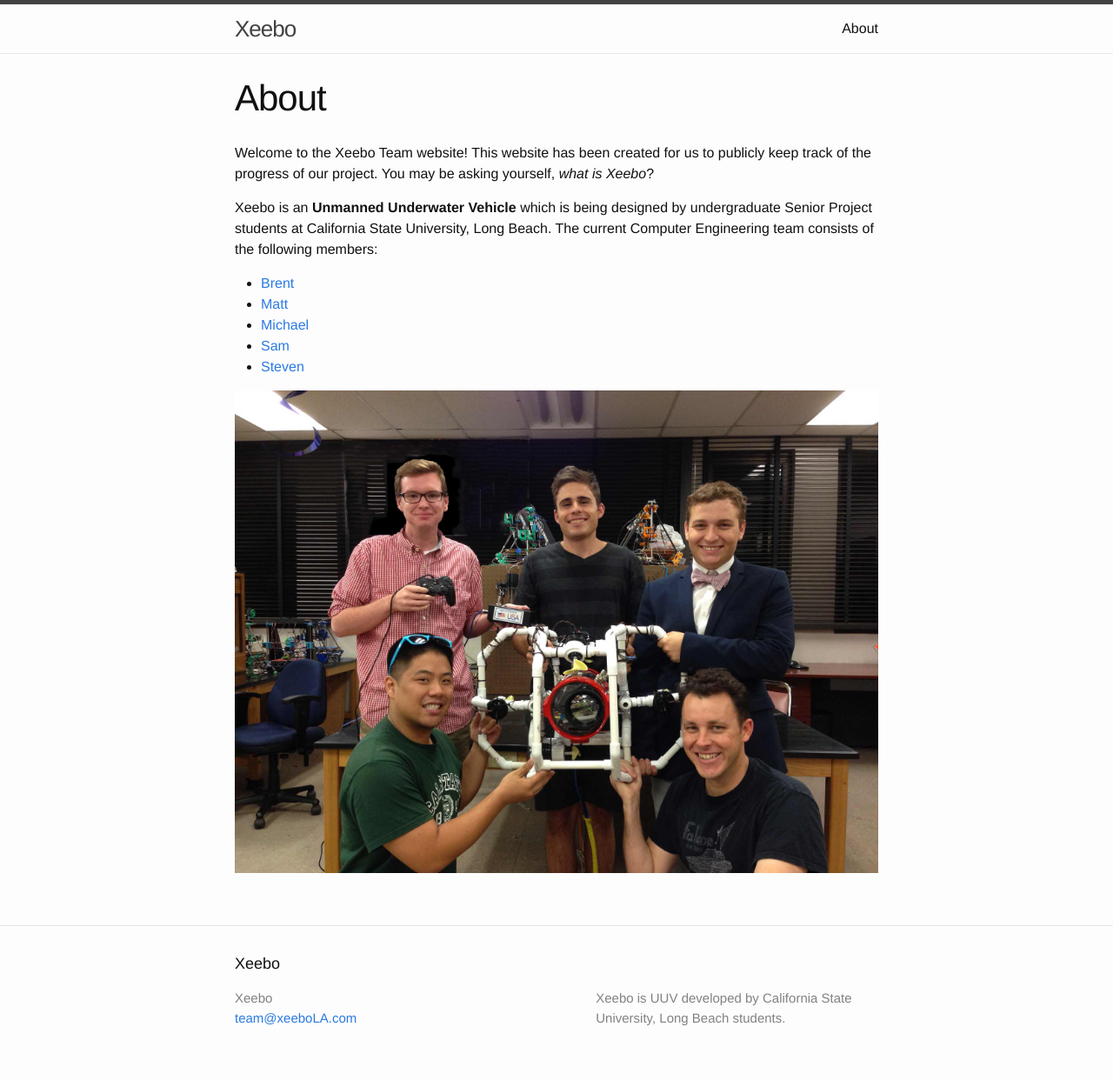
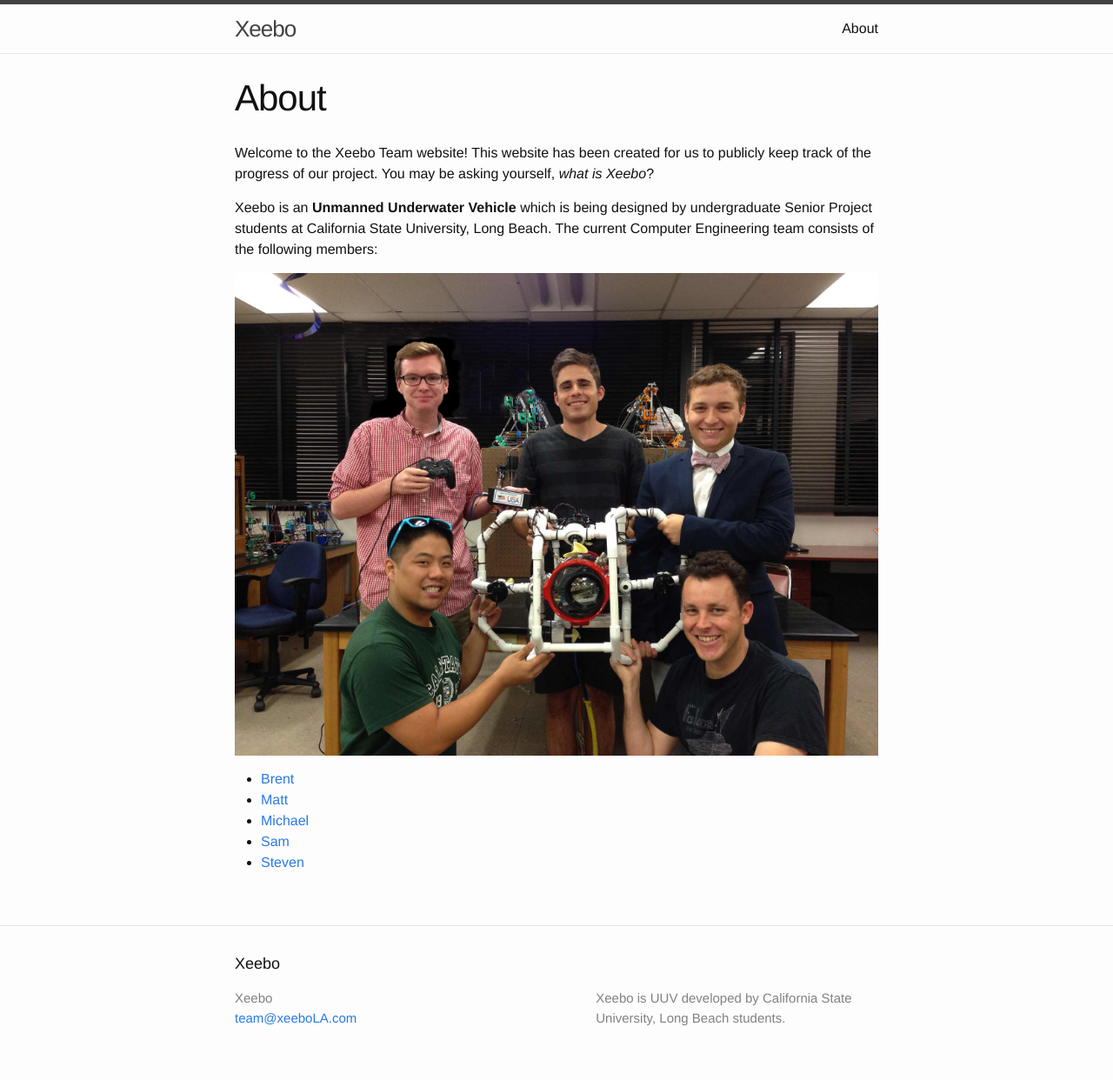
Before and after one commit to vartan/Xeebo, a Jekyll site: the page built from about.md, in a window 1280 px wide. Shown: the whole page at 87% size. Built offline with Jekyll 4.4.1, drawn with Linux system fonts in a browser that asks for light colours.

Commit message:
added image

```diff
--- a/about.md
+++ b/about.md
@@ -8,10 +8,10 @@ Welcome to the Xeebo Team website! This website has been created for us to publi
 
 Xeebo is an **Unmanned Underwater Vehicle** which is being designed by undergraduate Senior Project students at California State University, Long Beach. The current Computer Engineering team consists of the following members:
 
+![Team Xeebo](/images/team.jpg "Team Xeebo")
+
 * [Brent](mailto:brent@xeeboLA.com)
 * [Matt](mailto:matt@xeeboLA.com)
 * [Michael](mailto:michael@xeeboLA.com)
 * [Sam](mailto:sam@xeeboLA.com)
 * [Steven](mailto:steven@xeeboLA.com)
-
-![Team Xeebo](/images/team.jpg "Team Xeebo")
```
